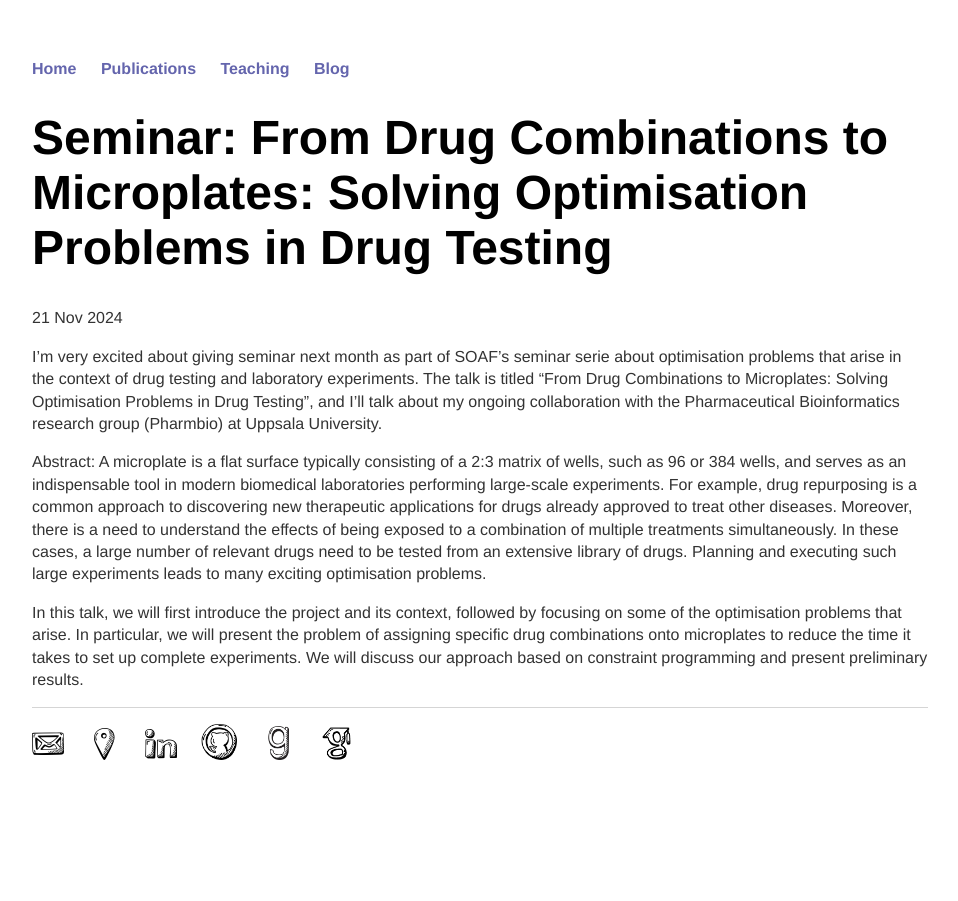
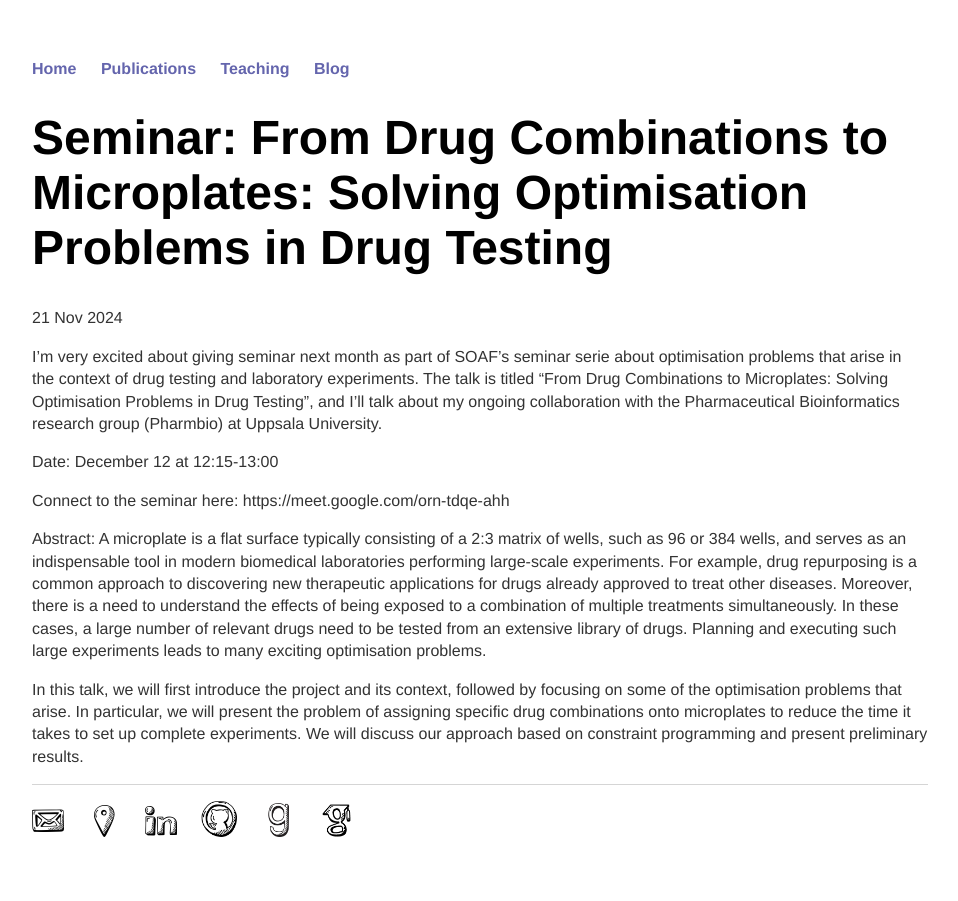
Before and after one commit to andreina-francisco/andreina-francisco.github.io, a Jekyll site: the page built from _posts/2024-11-21-soaf-seminar.md, in a window 1280 px wide. Shown: the whole page, without its empty margins (160-1118 px from the left). Built offline with Jekyll 4.4.1, drawn with Linux system fonts in a browser that asks for light colours; nearby versions of some CDN libraries; a style sheet for code colours, icons or effects is not loaded.

Commit message:
Update 2024-11-21-soaf-seminar.md

```diff
--- a/_posts/2024-11-21-soaf-seminar.md
+++ b/_posts/2024-11-21-soaf-seminar.md
@@ -7,6 +7,10 @@ feature-img: "/blog/images/2013-12-nya-angstrom.jpg"
 
 I'm very excited about giving seminar next month as part of SOAF's seminar serie about optimisation problems that arise in the context of drug testing and laboratory experiments.  The talk is titled "From Drug Combinations to Microplates: Solving Optimisation Problems in Drug Testing", and I'll talk about my ongoing collaboration with the Pharmaceutical Bioinformatics research group (Pharmbio) at Uppsala University.
 
+Date: December 12 at 12:15-13:00
+
+Connect to the seminar here: https://meet.google.com/orn-tdqe-ahh
+
 Abstract:
 A microplate is a flat surface typically consisting of a 2:3 matrix of wells, such as 96 or 384 wells, and serves as an indispensable tool in modern biomedical laboratories performing large-scale experiments. For example, drug repurposing is a common approach to discovering new therapeutic applications for drugs already approved to treat other diseases. Moreover, there is a need to understand the effects of being exposed to a combination of multiple treatments simultaneously. In these cases, a large number of relevant drugs need to be tested from an extensive library of drugs. Planning and executing such large experiments leads to many exciting optimisation problems.
 
```
